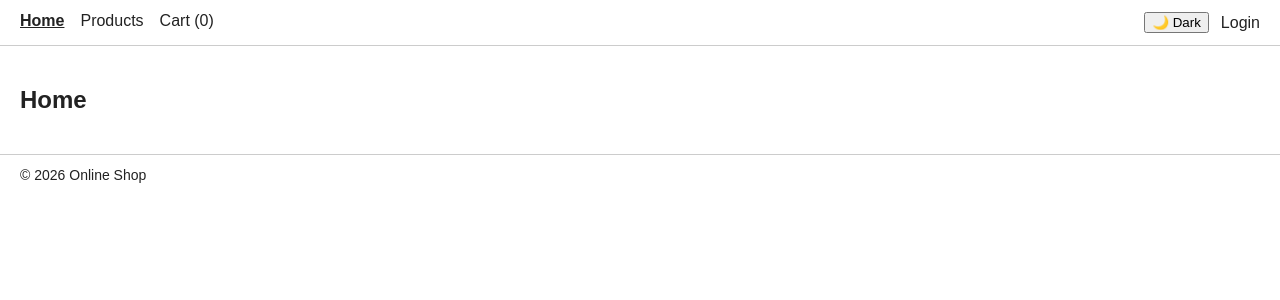
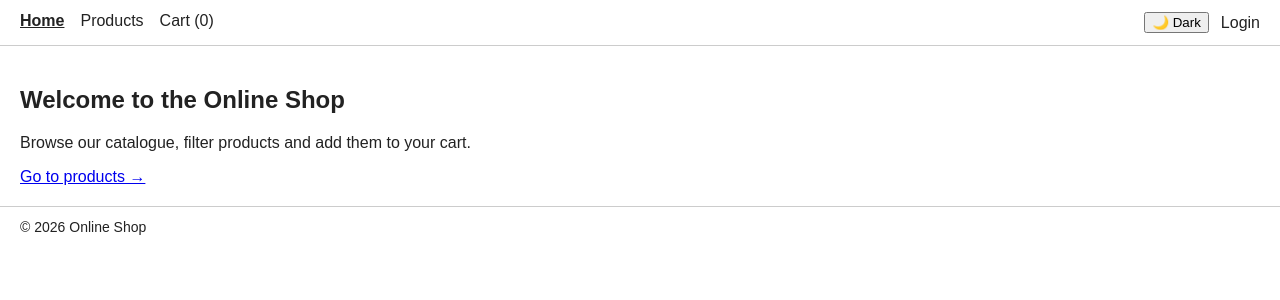
Before and after one commit to umutluberra-7/assignment7, a React (Vite) app: page / in a window 1280 px wide. Shown: the top 300 px of the page. Built offline with nearby package versions, Linux system fonts and the light colour scheme.

Commit message:
Add home page content and README with file organization

```diff
--- a/src/pages/Home.jsx
+++ b/src/pages/Home.jsx
@@ -1,5 +1,13 @@
+import { Link } from "react-router";
+
 function Home() {
-  return <h2>Home</h2>;
+  return (
+    <div>
+      <h2>Welcome to the Online Shop</h2>
+      <p>Browse our catalogue, filter products and add them to your cart.</p>
+      <Link to="/products">Go to products →</Link>
+    </div>
+  );
 }
 
 export default Home;
```
Also changed, not shown: 1 other file (tests, documents, lock files or other folders).
